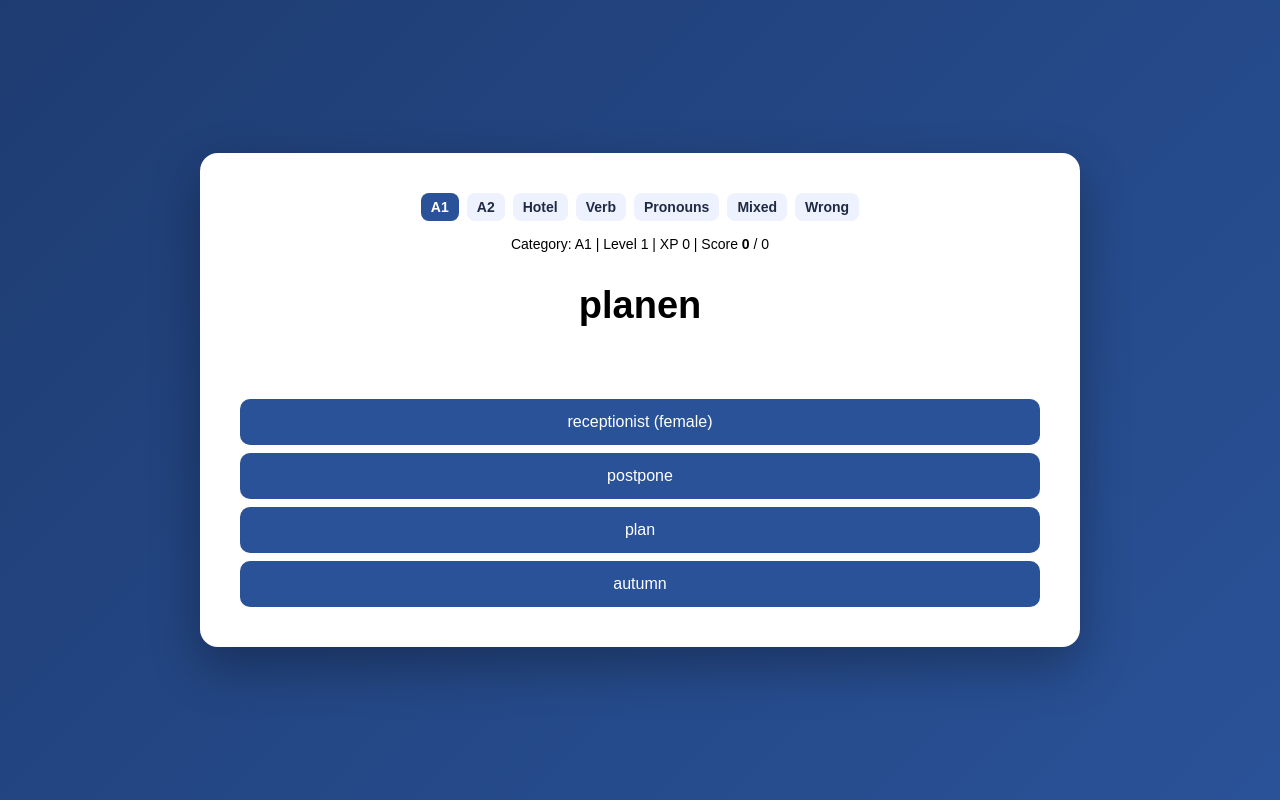
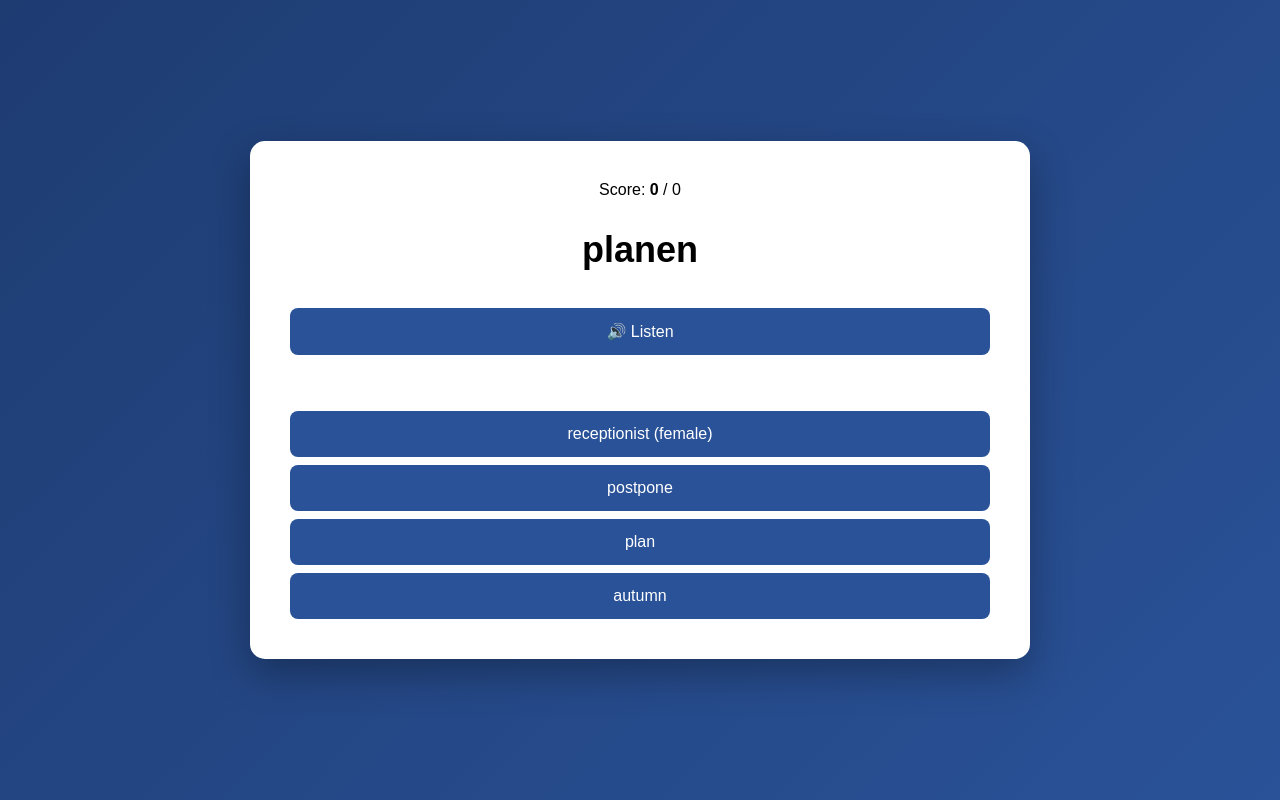
Before and after one commit to fbaykusak7-cyber/deutsch-quiz, a Flask app: page / in a window 1280 px wide. Run offline with Flask 3, Linux system fonts and the light colour scheme.

Commit message:
FINAL PRO with animation + emoji

```diff
--- a/templates/index.html
+++ b/templates/index.html
@@ -6,10 +6,9 @@
 <title>Deutsch Quiz</title>
 
 <style>
-
 body{
   margin:0;
-  font-family:Arial, sans-serif;
+  font-family:Arial;
   background:linear-gradient(135deg,#1e3c72,#2a5298);
   display:flex;
   justify-content:center;
@@ -19,51 +18,49 @@ body{
 
 .card{
   background:white;
-  border-radius:18px;
-  box-shadow:0 20px 50px rgba(0,0,0,0.3);
   width:95%;
-  max-width:800px;
+  max-width:700px;
   padding:25px;
+  border-radius:15px;
   text-align:center;
+  box-shadow:0 15px 40px rgba(0,0,0,0.3);
 }
 
 @media(min-width:900px){
   .card{padding:40px;}
-  h2{font-size:38px;}
+  h2{font-size:36px;}
 }
 
-.catbar{
-  display:flex;
-  flex-wrap:wrap;
-  gap:8px;
-  justify-content:center;
-  margin-bottom:15px;
+button{
+  width:100%;
+  padding:14px;
+  margin-top:8px;
+  border:none;
+  border-radius:8px;
+  background:#2a5298;
+  color:white;
+  font-size:16px;
+  cursor:pointer;
 }
 
-.cat{
-  padding:6px 10px;
-  border-radius:8px;
-  text-decoration:none;
-  background:#eef2ff;
-  color:#1f2a44;
-  font-size:14px;
-  font-weight:600;
+button:active{
+  transform:scale(0.97);
 }
 
-.cat.active{
-  background:#2a5298;
-  color:white;
+.feedback{
+  margin:10px 0;
+  font-weight:bold;
+  font-size:20px;
+  height:28px;
 }
 
-.stats{
-  font-size:14px;
-  margin-bottom:15px;
-}
+.correct{ color:#1db954; }
+.wrong{ color:#e63946; }
 
 .score{
-  font-weight:bold;
   display:inline-block;
   transition:0.3s;
+  font-weight:bold;
 }
 
 .bounce{
@@ -75,34 +72,6 @@ body{
   50%{transform:scale(1.4);}
   100%{transform:scale(1);}
 }
-
-button.answer{
-  width:100%;
-  padding:14px;
-  margin-top:8px;
-  border:none;
-  border-radius:10px;
-  background:#2a5298;
-  color:white;
-  font-size:16px;
-  cursor:pointer;
-}
-
-.feedback{
-  height:24px;
-  margin:8px 0;
-  font-weight:bold;
-  font-size:16px;
-}
-
-.correct{
-  color:#1db954;
-}
-
-.wrong{
-  color:#e63946;
-}
-
 </style>
 </head>
 
@@ -110,29 +79,19 @@ button.answer{
 
 <div class="card">
 
-<div class="catbar">
-<a class="cat {% if selected_level=='a1' %}active{% endif %}" href="/set/a1">A1</a>
-<a class="cat {% if selected_level=='a2' %}active{% endif %}" href="/set/a2">A2</a>
-<a class="cat {% if selected_level=='hotel' %}active{% endif %}" href="/set/hotel">Hotel</a>
-<a class="cat {% if selected_level=='verb' %}active{% endif %}" href="/set/verb">Verb</a>
-<a class="cat {% if selected_level=='pronouns' %}active{% endif %}" href="/set/pronouns">Pronouns</a>
-<a class="cat {% if selected_level=='mixed' %}active{% endif %}" href="/set/mixed">Mixed</a>
-<a class="cat {% if selected_level=='wrong' %}active{% endif %}" href="/set/wrong">Wrong</a>
-</div>
-
-<div class="stats">
-Category: {{selected_level.upper()}} |
-Level {{level_number}} |
-XP {{xp}} |
-Score <span id="scoreValue" class="score">{{score}}</span> / {{total}}
+<div>
+Score: <span id="scoreValue" class="score">{{score}}</span> / {{total}}
 </div>
 
 <h2 id="word">{{german}}</h2>
+
+<button onclick="speakWord()">🔊 Listen</button>
+
 <div id="fb" class="feedback"></div>
 
 <form method="post">
 {% for o in options %}
-<button class="answer" type="submit" name="answer" value="{{o}}">{{o}}</button>
+<button type="submit" name="answer" value="{{o}}">{{o}}</button>
 {% endfor %}
 </form>
 
@@ -140,82 +99,52 @@ Score <span id="scoreValue" class="score">{{score}}</span> / {{total}}
 
 <script>
 
-let audioUnlocked=false;
+/* === Listen (TTS) === */
+function speakWord(){
+  const text=document.getElementById("word").innerText;
 
-function unlockAudio(){
-  if(audioUnlocked) return;
-  const ctx=new (window.AudioContext||window.webkitAudioContext)();
-  ctx.resume();
-  audioUnlocked=true;
+  if(!('speechSynthesis' in window)) return;
+
+  const utter=new SpeechSynthesisUtterance(text);
+  utter.lang="de-DE";
+  utter.rate=0.9;
+  speechSynthesis.cancel();
+  speechSynthesis.speak(utter);
 }
 
-document.addEventListener("touchstart",unlockAudio,{once:true});
-document.addEventListener("click",unlockAudio,{once:true});
-
-function speak(text){
-  if(!audioUnlocked) return;
-  speechSynthesis.cancel();
-  const u=new SpeechSynthesisUtterance(text);
-  u.lang="de-DE";
-  u.rate=0.9;
-  speechSynthesis.speak(u);
-}
-
+/* === Correct / Wrong Sound (iPhone stabil) === */
 function playCorrect(){
-  if(!audioUnlocked) return;
-  const ctx=new (window.AudioContext||window.webkitAudioContext)();
-  const o=ctx.createOscillator();
-  const g=ctx.createGain();
-  o.type="triangle";
-  o.frequency.value=900;
-  g.gain.value=0.4;
-  o.connect(g);
-  g.connect(ctx.destination);
-  o.start();
-  o.stop(ctx.currentTime+0.2);
+  const audio=new Audio("https://actions.google.com/sounds/v1/cartoon/clang_and_wobble.ogg");
+  audio.play();
 }
 
 function playWrong(){
-  if(!audioUnlocked) return;
-  const ctx=new (window.AudioContext||window.webkitAudioContext)();
-  const o=ctx.createOscillator();
-  const g=ctx.createGain();
-  o.type="sawtooth";
-  o.frequency.value=200;
-  g.gain.value=0.4;
-  o.connect(g);
-  g.connect(ctx.destination);
-  o.start();
-  o.stop(ctx.currentTime+0.25);
+  const audio=new Audio("https://actions.google.com/sounds/v1/cartoon/wood_plank_flicks.ogg");
+  audio.play();
 }
 
+/* === Feedback + Animation === */
 window.onload=function(){
 
   const fb="{{feedback}}";
   const fbEl=document.getElementById("fb");
 
   if(fb==="correct"){
-    fbEl.innerText="Correct";
+    fbEl.innerText="Correct ✅";
     fbEl.className="feedback correct";
     playCorrect();
 
-    // skor animasyonu
     const scoreEl=document.getElementById("scoreValue");
     scoreEl.classList.add("bounce");
     setTimeout(()=>scoreEl.classList.remove("bounce"),400);
   }
 
   if(fb==="wrong"){
-    fbEl.innerText="Wrong";
+    fbEl.innerText="Wrong ❌";
     fbEl.className="feedback wrong";
     playWrong();
   }
-
-  setTimeout(()=>{
-    speak(document.getElementById("word").innerText);
-  },500);
-}
-
+};
 </script>
 
 </body>
```
